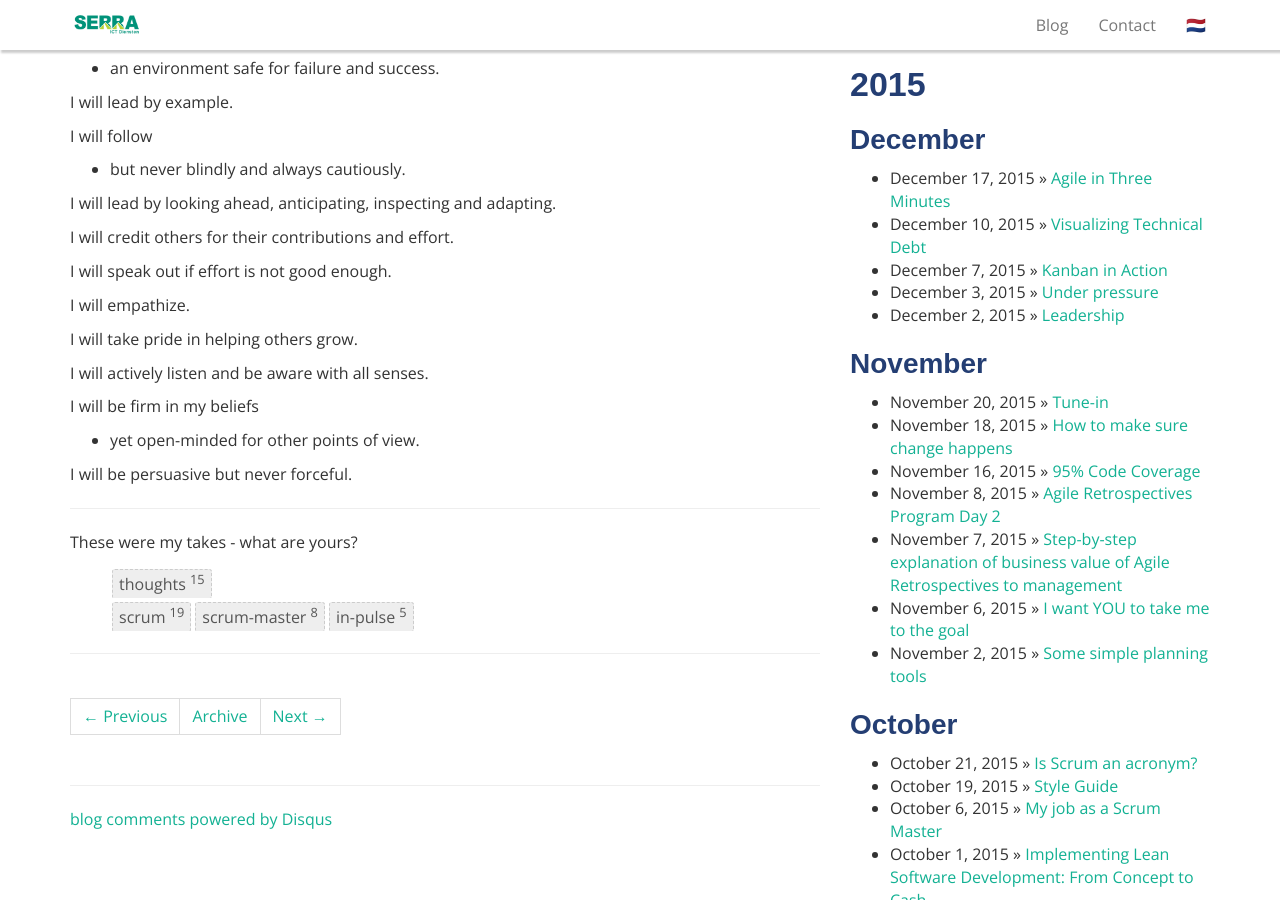
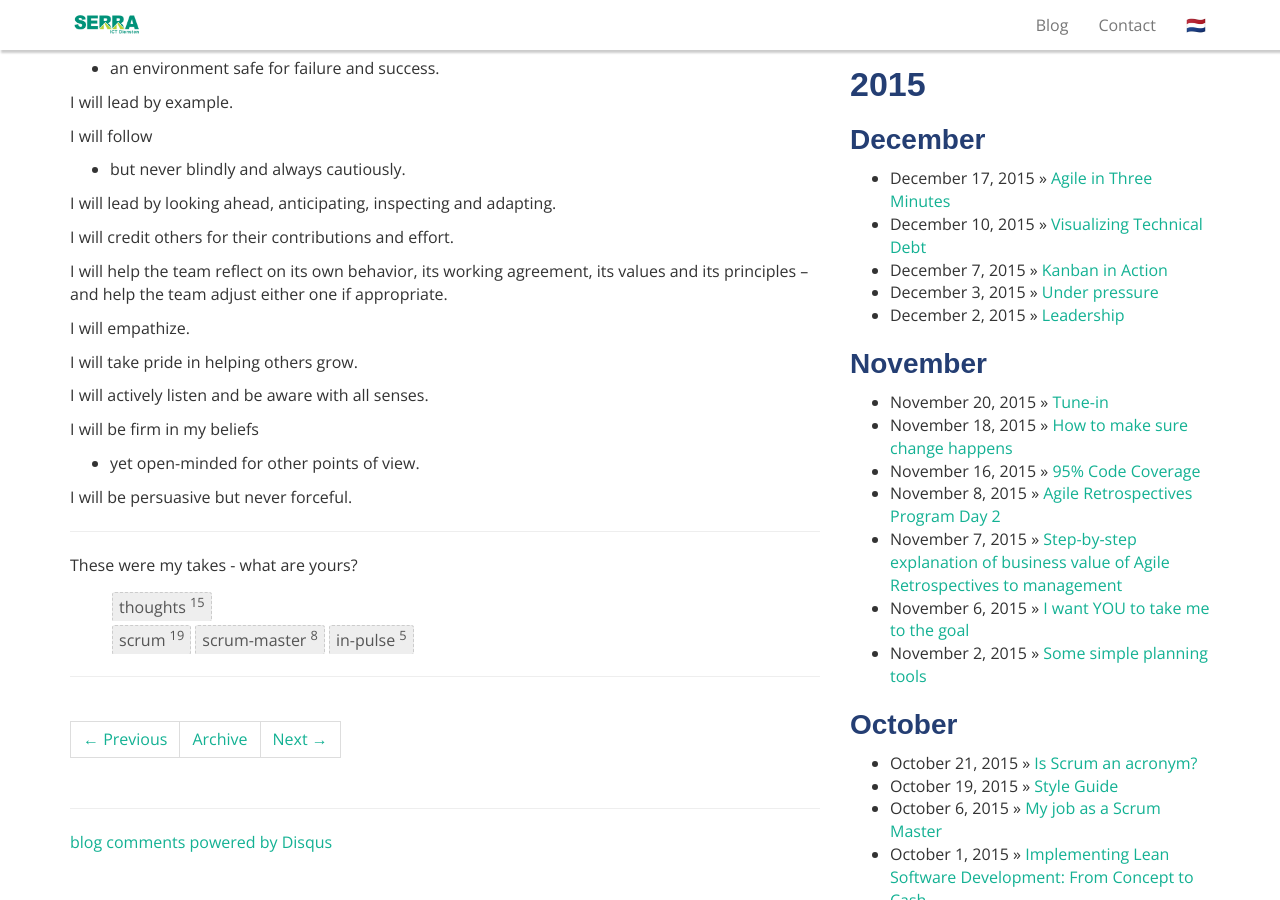
Before and after one commit to serraict/serraict.github.io, a Jekyll site: the page built from _posts/thoughts/2016-04-13-what-is-a-servant-leader-anyway.md, in a window 1280 px wide and 900 px high, scrolled down 1256 px. Built offline with Jekyll 4.4.1, drawn with Linux system fonts in a browser that asks for light colours; nearby versions of some CDN libraries; some web fonts are replaced; comment, search, counter and statistics services are not loaded.

Commit message:
Update "speak out .. effort" part

```diff
--- a/_posts/thoughts/2016-04-13-what-is-a-servant-leader-anyway.md
+++ b/_posts/thoughts/2016-04-13-what-is-a-servant-leader-anyway.md
@@ -74,7 +74,9 @@ I will lead by looking ahead, anticipating, inspecting and adapting.
 
 I will credit others for their contributions and effort.
 
-I will speak out if effort is not good enough.
+I will help the team reflect on its own behavior,
+its working agreement, its values and its principles
+ -- and help the team adjust either one if appropriate.
 
 I will empathize.
 
```
